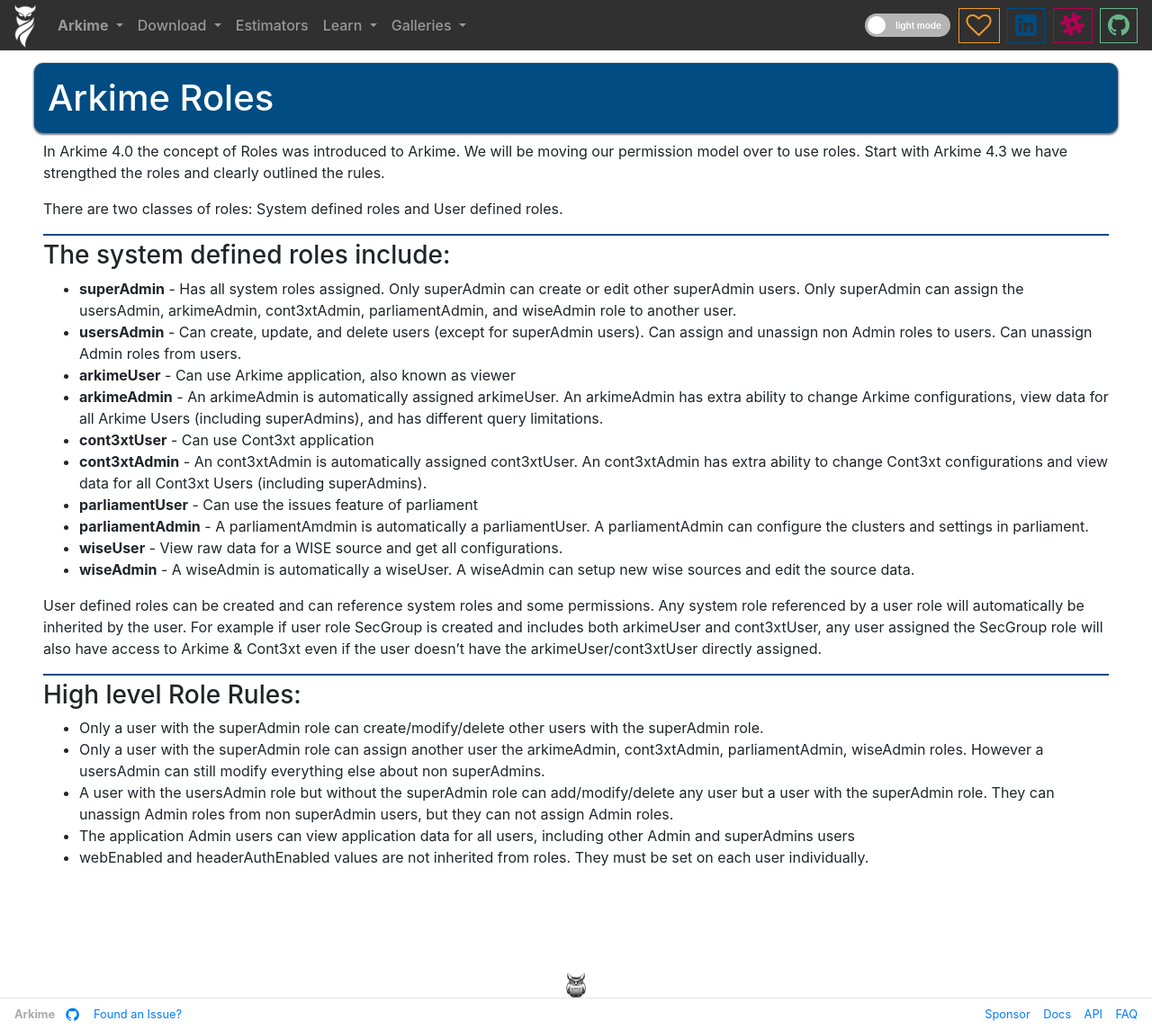
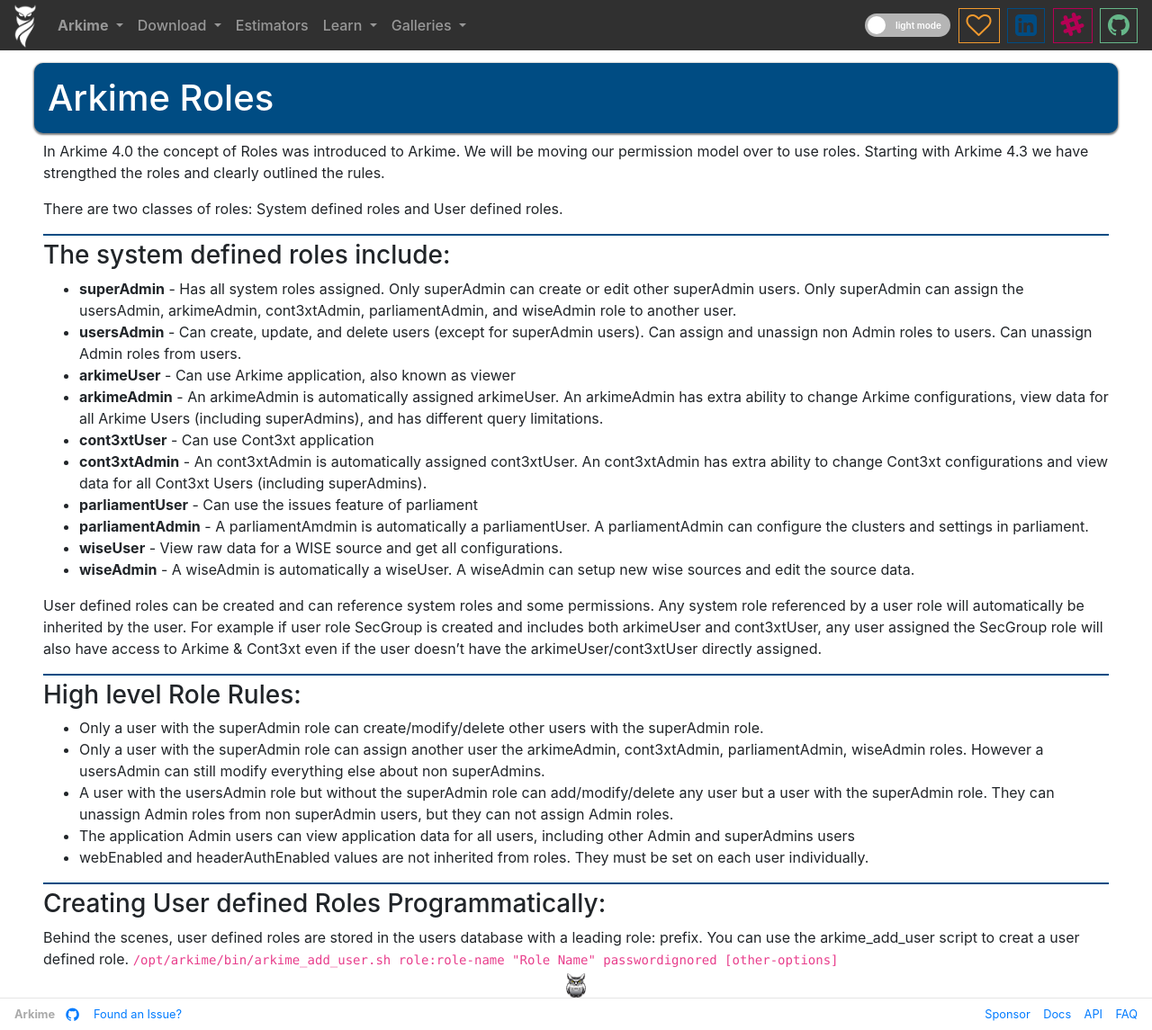
Before and after one commit to arkime/arkimeweb, a Jekyll site: the page built from _wiki/roles.md, in a window 1280 px wide. Shown: the whole page at 90% size. Built offline with Jekyll 4.4.1, drawn with Linux system fonts in a browser that asks for light colours.

Commit message:
Creating User defined Roles Programmatically

```diff
--- a/_wiki/roles.md
+++ b/_wiki/roles.md
@@ -11,7 +11,7 @@
 
 In Arkime 4.0 the concept of Roles was introduced to Arkime.
 We will be moving our permission model over to use roles.
-Start with Arkime 4.3 we have strengthed the roles and clearly outlined the rules.
+Starting with Arkime 4.3 we have strengthed the roles and clearly outlined the rules.
 
 There are two classes of roles: System defined roles and User defined roles.
 
@@ -45,5 +45,13 @@
 * The application Admin users can view application data for all users, including other Admin and superAdmins users
 * webEnabled and headerAuthEnabled values are not inherited from roles. They must be set on each user individually.
 
+### Creating User defined Roles Programmatically:
+{: .subsection }
+
+Behind the scenes, user defined roles are stored in the users database with a leading role: prefix.
+You can use the arkime_add_user script to creat a user defined role.
+<code>/opt/arkime/bin/arkime_add_user.sh role:role-name "Role Name" passwordignored [other-options]</code>
+
+
 
 </div>
```
